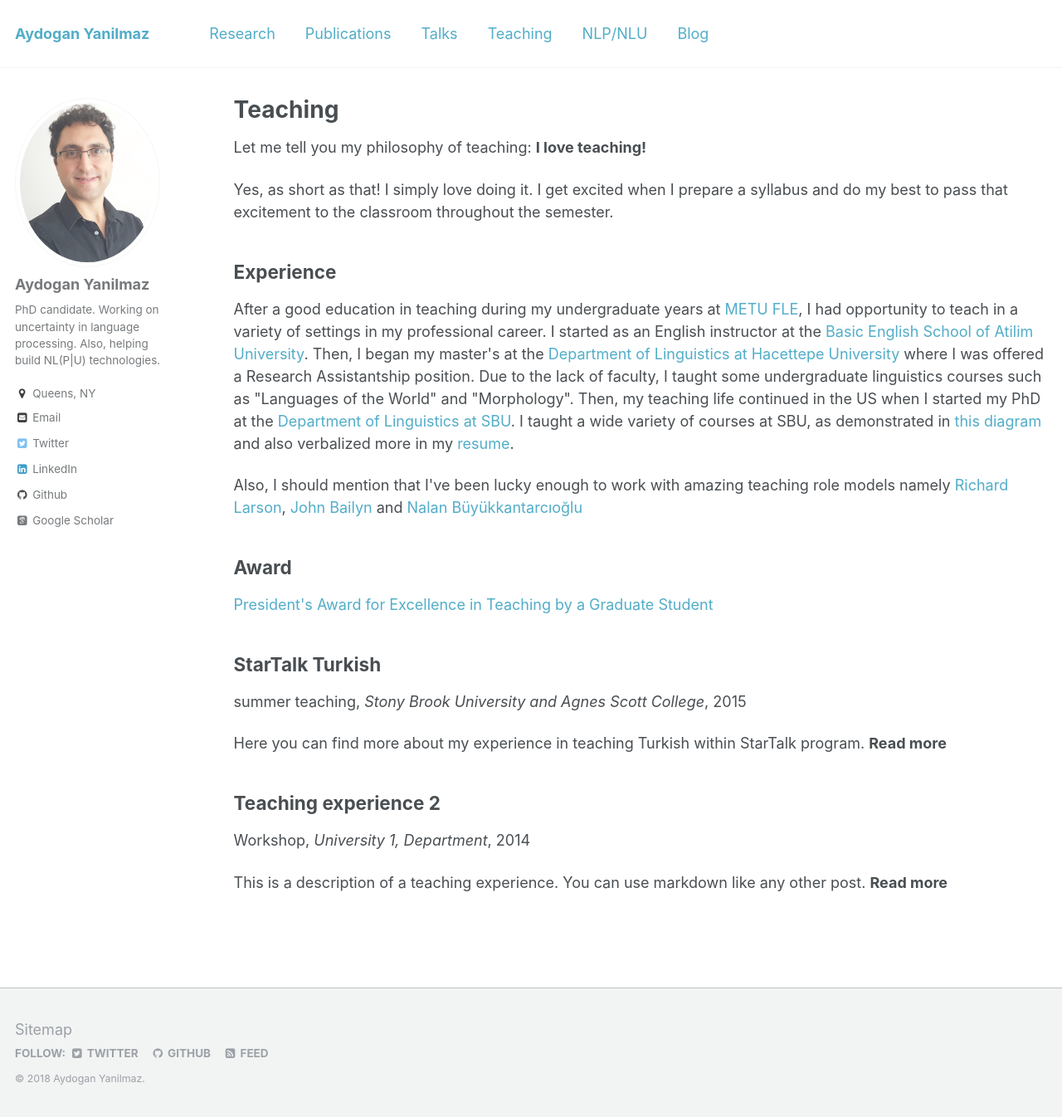
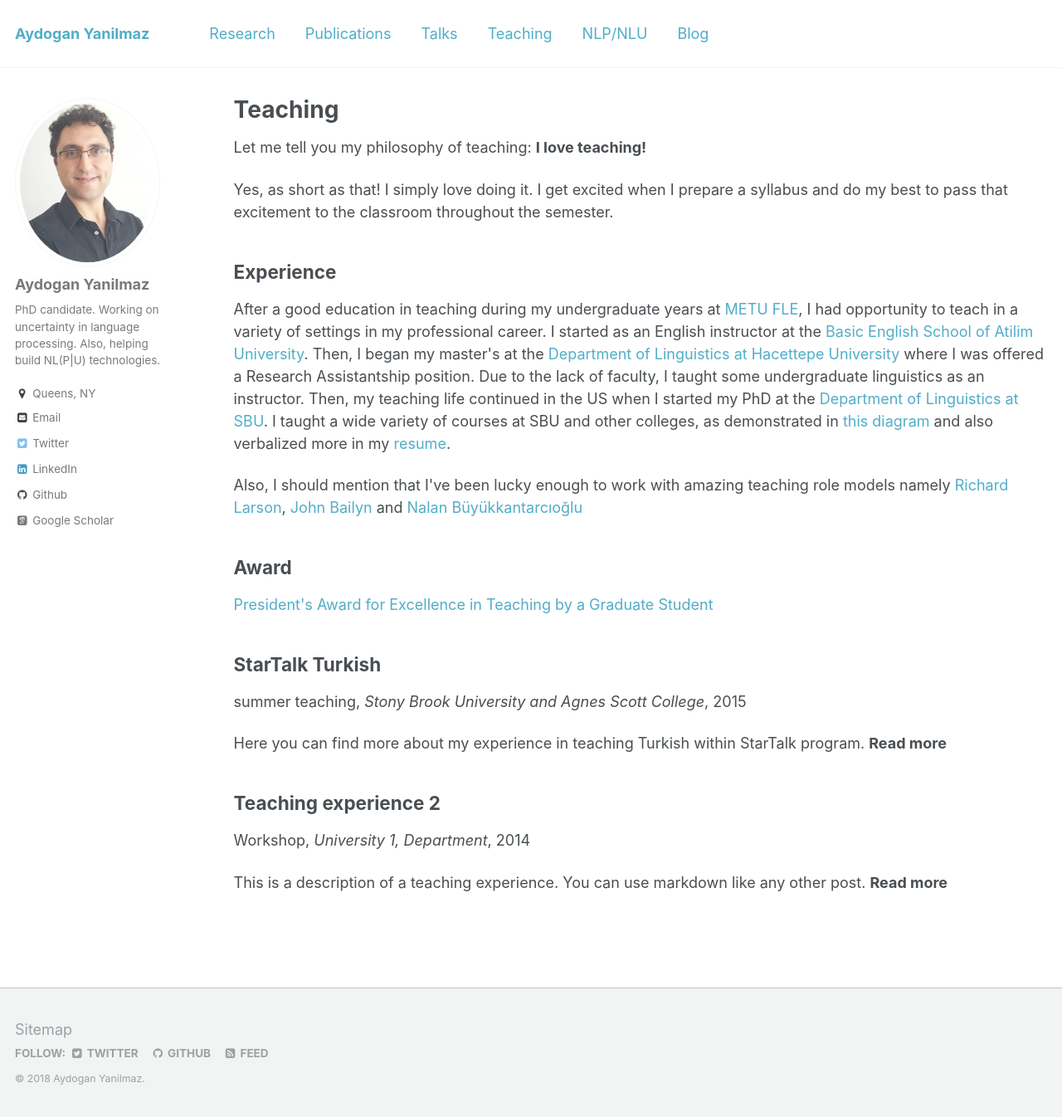
Before and after one commit to aydoganyanilmaz/aydoganyanilmaz.github.io, a Jekyll site: the page built from _pages/teaching.html, in a window 1280 px wide and 1346 px high. Shown: the whole window at 83% size. Built offline with Jekyll 4.4.1, drawn with Linux system fonts in a browser that asks for light colours; some web fonts are replaced.

Commit message:
Update teaching.html

```diff
--- a/_pages/teaching.html
+++ b/_pages/teaching.html
@@ -10,7 +10,7 @@ author_profile: true
 <p>Let me tell you my philosophy of teaching: <strong>I love teaching!</strong></p>
 <p>Yes, as short as that! I simply love doing it. I get excited when I prepare a syllabus and do my best to pass that excitement to the classroom throughout the semester.</p>
 <h2><strong>Experience</strong></h2>
-<p>After a good education in teaching during my undergraduate years at <a style="color: #52adc8;" href="http://fle.metu.edu.tr/" target="_blank" rel="noopener">METU FLE</a>, I had opportunity to teach in a variety of settings in my professional career. I started as an English instructor at the <a style="color: #52adc8;" href="http://dbe.atilim.edu.tr/?lang=en" target="_blank" rel="noopener">Basic English School of Atilim University</a>. Then, I began my master's at the <a style="color: #52adc8;" href="http://www.idb.hacettepe.edu.tr/En/main.html" target="_blank" rel="noopener">Department of Linguistics at Hacettepe University</a> where I was offered a Research Assistantship position. Due to the lack of faculty, I taught some undergraduate linguistics courses such as "Languages of the World" and "Morphology". Then, my teaching life continued in the US when I started my PhD at the <a style="color: #52adc8;" href="https://linguistics.stonybrook.edu" target="_blank" rel="noopener"> Department of Linguistics at SBU</a>.  I taught a wide variety of courses at SBU, as demonstrated in <a style="color: #52adc8;" href="https://aydoganyanilmaz.github.io/files/teachart.pdf" target="_blank" rel="noopener"> this diagram</a> and also verbalized more in my <a style="color: #52adc8;" href="https://aydoganyanilmaz.github.io/files/AY_CV_feb18.pdf" target="_blank" rel="noopener"> resume</a>. </p>
+<p>After a good education in teaching during my undergraduate years at <a style="color: #52adc8;" href="http://fle.metu.edu.tr/" target="_blank" rel="noopener">METU FLE</a>, I had opportunity to teach in a variety of settings in my professional career. I started as an English instructor at the <a style="color: #52adc8;" href="http://dbe.atilim.edu.tr/?lang=en" target="_blank" rel="noopener">Basic English School of Atilim University</a>. Then, I began my master's at the <a style="color: #52adc8;" href="http://www.idb.hacettepe.edu.tr/En/main.html" target="_blank" rel="noopener">Department of Linguistics at Hacettepe University</a> where I was offered a Research Assistantship position. Due to the lack of faculty, I taught some undergraduate linguistics as an instructor. Then, my teaching life continued in the US when I started my PhD at the <a style="color: #52adc8;" href="https://linguistics.stonybrook.edu" target="_blank" rel="noopener"> Department of Linguistics at SBU</a>.  I taught a wide variety of courses at SBU and other colleges, as demonstrated in <a style="color: #52adc8;" href="https://aydoganyanilmaz.github.io/files/teachart.pdf" target="_blank" rel="noopener"> this diagram</a> and also verbalized more in my <a style="color: #52adc8;" href="https://aydoganyanilmaz.github.io/files/AY_CV_feb18.pdf" target="_blank" rel="noopener"> resume</a>. </p>
 
 
  Also, I should mention that I've been lucky enough to work with amazing teaching role models namely <a style="color: #52adc8;" href="https://linguistics.stonybrook.edu/faculty/richard.larson" target="_blank" rel="noopener">Richard Larson</a>, <a style="color: #52adc8;" href="https://linguistics.stonybrook.edu/faculty/john.bailyn" target="_blank" rel="noopener">John Bailyn</a>&nbsp;and <a style="color: #52adc8;" href="http://www.idb.hacettepe.edu.tr/En/faculty-members.html" target="_blank" rel="noopener">Nalan B&uuml;y&uuml;kkantarcıoğlu</a></p>
```
